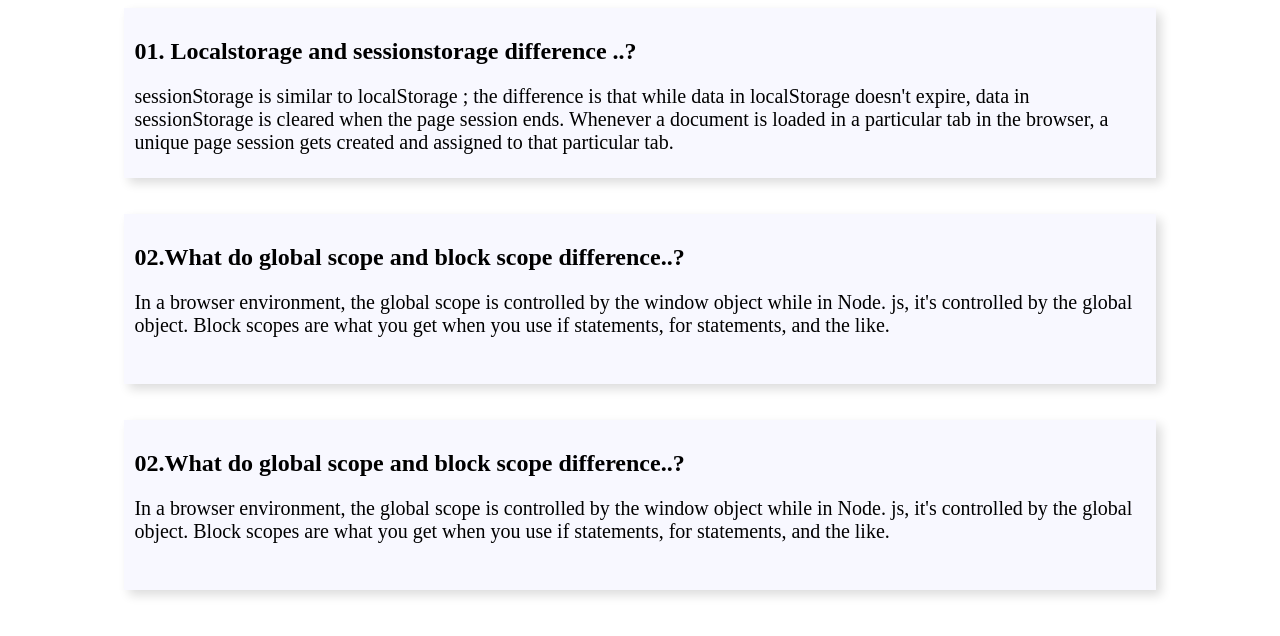
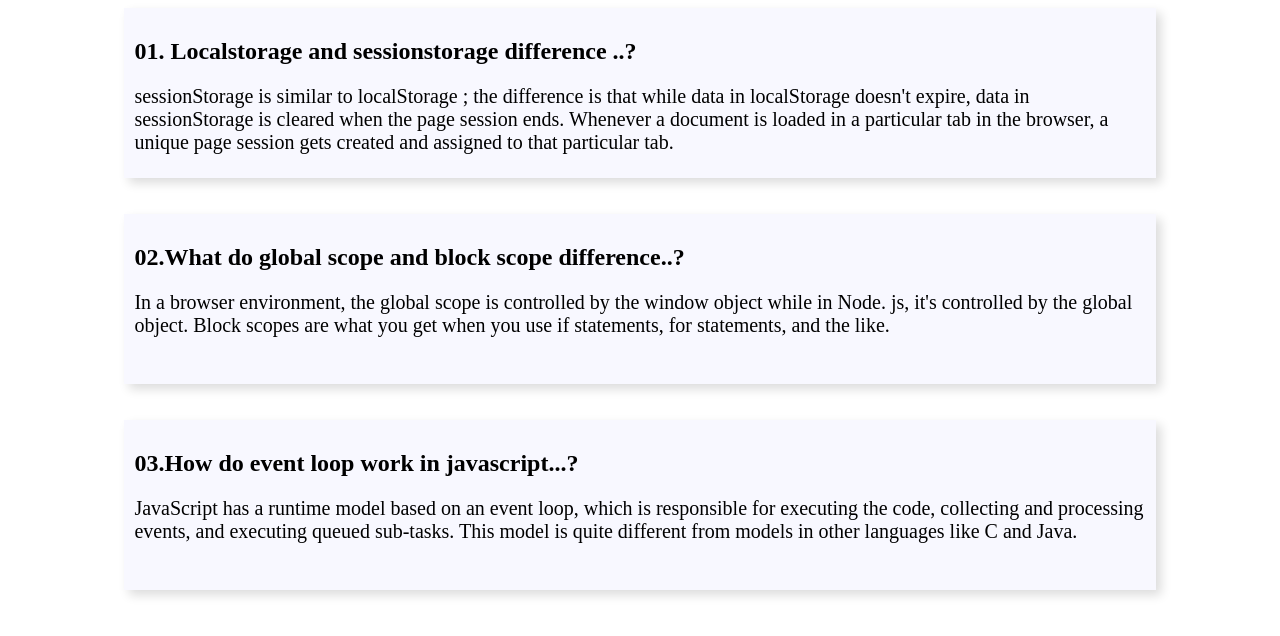
Before and after one commit to Rifazul-Islam/type-debug, a plain HTML site: page blog.html in a window 1280 px wide. Drawn offline with Linux system fonts and the light colour scheme.

Commit message:
add third blog

```diff
--- a/blog.html
+++ b/blog.html
@@ -50,10 +50,10 @@
         <br> <br>
         <div class="Blog">
             <div class="blog-2">
-                <h1> 02.What do global scope and block scope difference..? </h1>
-                <p>In a browser environment, the global scope is controlled by the window object while in Node. js, it's
-                    controlled by the global object. Block scopes are what you get when you use if statements, for
-                    statements, and the like. </p>
+                <h1> 03.How do event loop work in javascript...? </h1>
+                <p>JavaScript has a runtime model based on an event loop, which is responsible for executing the code,
+                    collecting and processing events, and executing queued sub-tasks. This model is quite different from
+                    models in other languages like C and Java. </p>
             </div>
         </div>
 
```
